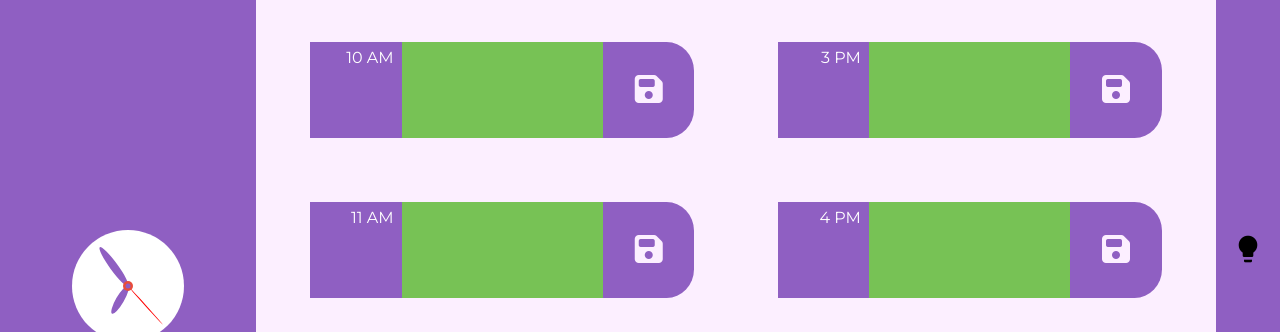
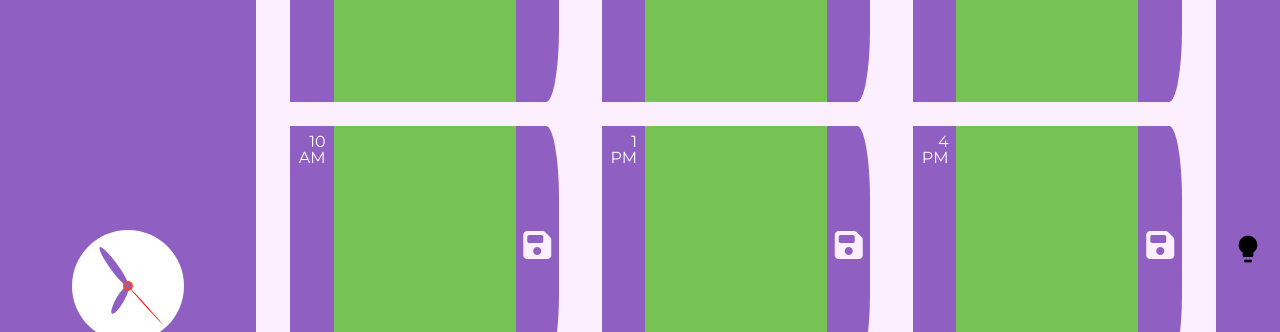
Before and after one commit to leoelicos/bcs-05-day-planner, a plain HTML site: page index.html in a window 1280 px wide. Shown: the part 150-482 px from the top of the page. Drawn offline with nearby package versions, Linux system fonts and the light colour scheme; no server answers.

Commit message:
Added responsiveness for Extra large screens

```diff
--- a/Assets/css/mediaQueries.css
+++ b/Assets/css/mediaQueries.css
@@ -44,8 +44,8 @@
 	}
 	article {
 		width: 30vw;
-		height: 12vh;
-		margin: 4vmin;
+		height: 18vh;
+		margin: 1vmin;
 	}
 	footer {
 		height: 100vh;
@@ -54,6 +54,20 @@
 
 	#weather-container {
 		flex-direction: column;
+	}
+}
+
+@media screen and (min-width: 1200px) {
+	article {
+		width: 21vw;
+		height: 30vh;
+		margin: 1.5vh 1vw;
+	}
+	.timeblock-hour {
+		width: calc(5px + 3vw);
+	}
+	.timeblock-save {
+		width: calc(5px + 3vw);
 	}
 }
 
```
